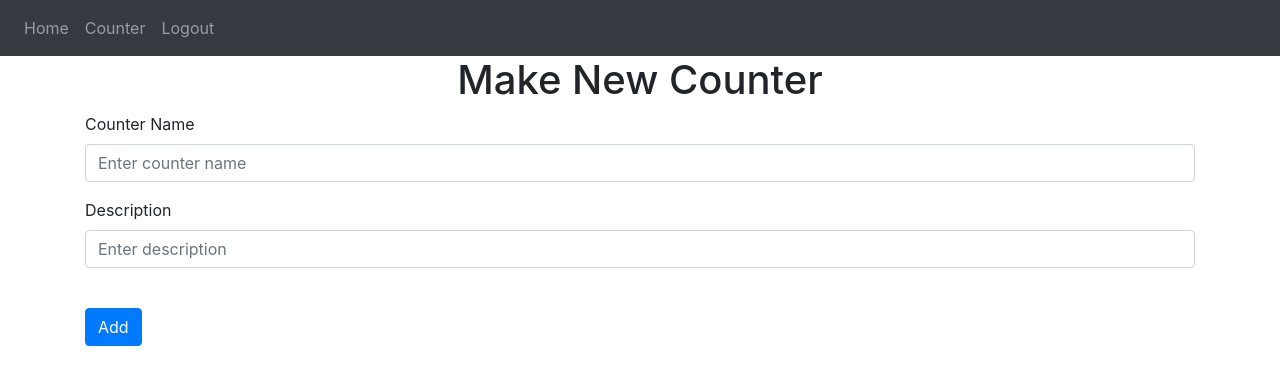
After one commit to AyushmaanAggarwal/theAnishCounter, a Flask app: page /new-counter in a window 1280 px wide. The commit adds this page. Shown: the top 385 px of the page. Run offline with Flask 2, Linux system fonts and the light colour scheme; the visitor is signed in with stand-in values (Sample User, id 1); some libraries are stand-ins or nearby versions.

Commit message:
Added functionality of the counter, including a mechanism to increase the counts and page to create new counters

```diff
--- a/website/models.py
+++ b/website/models.py
@@ -10,3 +10,6 @@ class User(db.Model, UserMixin):
 
 class Counter(db.Model):
     id = db.Column(db.Integer, primary_key=True)
+    counterName = db.Column(db.String(150))
+    description = db.Column(db.String(1000))
+    counts = db.Column(db.Integer)
--- /dev/null
+++ b/website/static/index.js
@@ -0,0 +1,8 @@
+function increaseCounter(counterId) {
+    fetch("/increase-counter", {
+        method: 'POST',
+        body: JSON.stringify({ counterId: counterId }),
+    }).then((_res) => {
+        window.location.href = "/counter";
+    });
+}
--- a/website/templates/base.html
+++ b/website/templates/base.html
@@ -33,6 +33,7 @@
         <div class="navbar-nav">
           {% if user.is_authenticated %}
           <a class="nav-item nav-link" id="home" href="/">Home</a>
+          <a class="nav-item nav-link" id="counter" href="/counter">Counter</a>
           <a class="nav-item nav-link" id="logout" href="/logout">Logout</a>
           {% else %}
           <a class="nav-item nav-link" id="login" href="/login">Login</a>
@@ -77,5 +78,9 @@
       crossorigin="anonymous"
     ></script>
 
+    <script
+    type="text/javascript"
+    src="{{ url_for('static', filename='index.js') }}"
+    ></script>
   </body>
 </html>
--- /dev/null
+++ b/website/templates/new_counter.html
@@ -0,0 +1,30 @@
+{% extends "base.html" %}
+{% block title %}New Counter{% endblock %}
+
+{% block content %}
+<form method="POST">
+    <h1 align="center">Make New Counter</h1>
+    <div class="form-group">
+        <label for="counterName">Counter Name</label>
+        <input
+          type="counterName"
+          class="form-control"
+          id="counterName"
+          name="counterName"
+          placeholder="Enter counter name"
+        />
+      </div>
+    <div class="form-group">
+        <label for="description">Description</label>
+        <input
+          type="description"
+          class="form-control"
+          id="description"
+          name="description"
+          placeholder="Enter description"
+        />
+      </div>
+    <br />
+    <button type="submit" class="btn btn-primary">Add</button>
+</form>
+{% endblock %}
--- a/website/views.py
+++ b/website/views.py
@@ -1,5 +1,8 @@
-from flask import Blueprint, render_template
+from flask import Blueprint, render_template, request, flash, redirect, url_for, jsonify
 from flask_login import login_required, current_user
+from .models import Counter
+from . import db
+import json
 
 views = Blueprint('views', __name__)
 
@@ -7,3 +10,41 @@ views = Blueprint('views', __name__)
 @login_required
 def home():
     return render_template("home.html", user=current_user)
+
+@views.route('/counter')
+@login_required
+def counter():
+    counters = Counter.query.all()
+    return render_template("counter.html", user=current_user, counters=counters)
+
+@views.route('/new-counter', methods=['POST', 'GET'])
+@login_required
+def new_counter():
+    if request.method == 'POST':
+        counterName = request.form.get('counterName')
+        description = request.form.get('description')
+
+        counter = Counter.query.filter_by(counterName=counterName).first()
+        if counter:
+            flash("Counter already existed with that name.", category='error')
+        elif len(counterName) == 0:
+            flash("Please add a name.", category='error')
+        elif len(description) == 0:
+            flash("Please add a description.", category='error')
+        else:
+            new_counter = Counter(counterName=counterName, description=description, counts=0)
+            db.session.add(new_counter)
+            db.session.commit()
+            flash("Counter created!", category='success')
+            return redirect(url_for('views.counter'))
+    return render_template("new_counter.html", user=current_user)
+
+@views.route('/increase-counter', methods=['POST'])
+def increase_counter():
+    counter = json.loads(request.data)
+    counterId = counter['counterId']
+    counter = Counter.query.get(counterId)
+    if counter:
+        counter.counts = counter.counts + 1
+        db.session.commit()
+        return jsonify({})
```
Also changed, not shown: website/templates/counter.html (added, +19 -0 lines).
